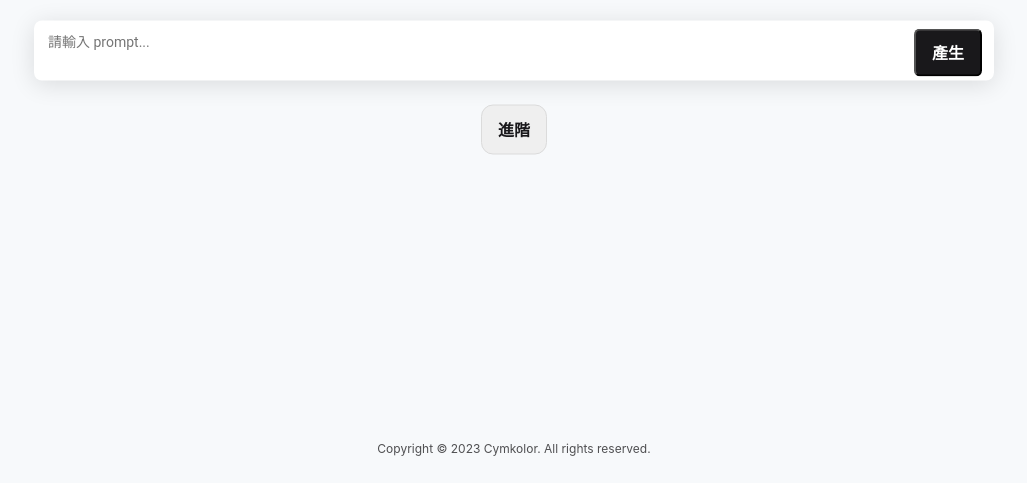
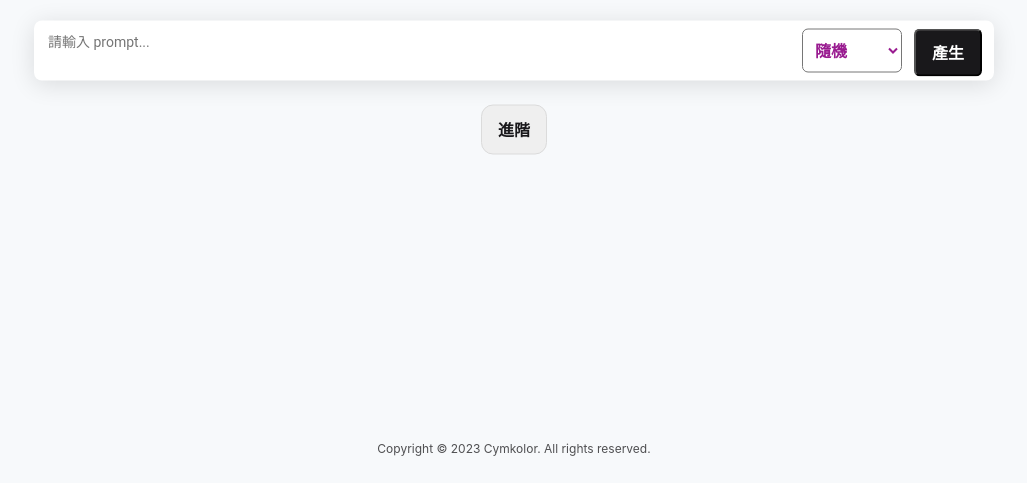
Before and after one commit to KevinSintra/AIForImage, a plain HTML site: page aiForImage.html in a window 1280 px wide. Shown: the part 417-900 px from the top of the page, without its empty margins (126-1153 px from the left). Drawn offline with nearby package versions, Linux system fonts and the light colour scheme.

Commit message:
新增下拉式選單

```diff
--- a/aiForImage.html
+++ b/aiForImage.html
@@ -48,6 +48,14 @@
 
         <div class="text-field">
           <textarea id="input-prompt" class="input-prompt" placeholder="請輸入 prompt..."></textarea>
+
+          <select class="dropdown-list" id="style-select">
+            <option value="random">隨機</option>
+            <option value="realistic">寫實</option>
+            <option value="collageArt">連續拼貼，藝術</option>
+            <option value="tiling">平鋪</option>
+          </select>
+
           <button class="button-filled" onclick="displayImage2()">產生</button>
         </div>
 
--- a/css/txt2img.css
+++ b/css/txt2img.css
@@ -106,7 +106,7 @@ body {
     padding: 8px 12px 8px 12px;
     display: flex;
     flex-direction: row;
-    gap: 24px;
+    gap: 12px;
     align-items: flex-start;
     justify-content: center;
     flex-shrink: 0;
@@ -142,6 +142,24 @@ body {
     gap: 0px;
     align-items: center;
     justify-content: center;
+    flex-shrink: 0;
+    position: relative;
+    cursor: pointer;
+}
+
+.dropdown-list {
+    background: var(--gray-gray-900, #ffffff);
+    border-radius: 6px;
+    padding: 10px 16px 10px 8px;
+    width: 100px;
+    color: #991b90;
+    text-align: left;
+    font: var(--body-1-semi-bold, 600 16px/24px 'Inter', sans-serif);
+    display: flex;
+    align-items: center;
+    justify-content: center;
+    top: 50%;
+    transform: translateY(-50%);
     flex-shrink: 0;
     position: relative;
     cursor: pointer;
```
